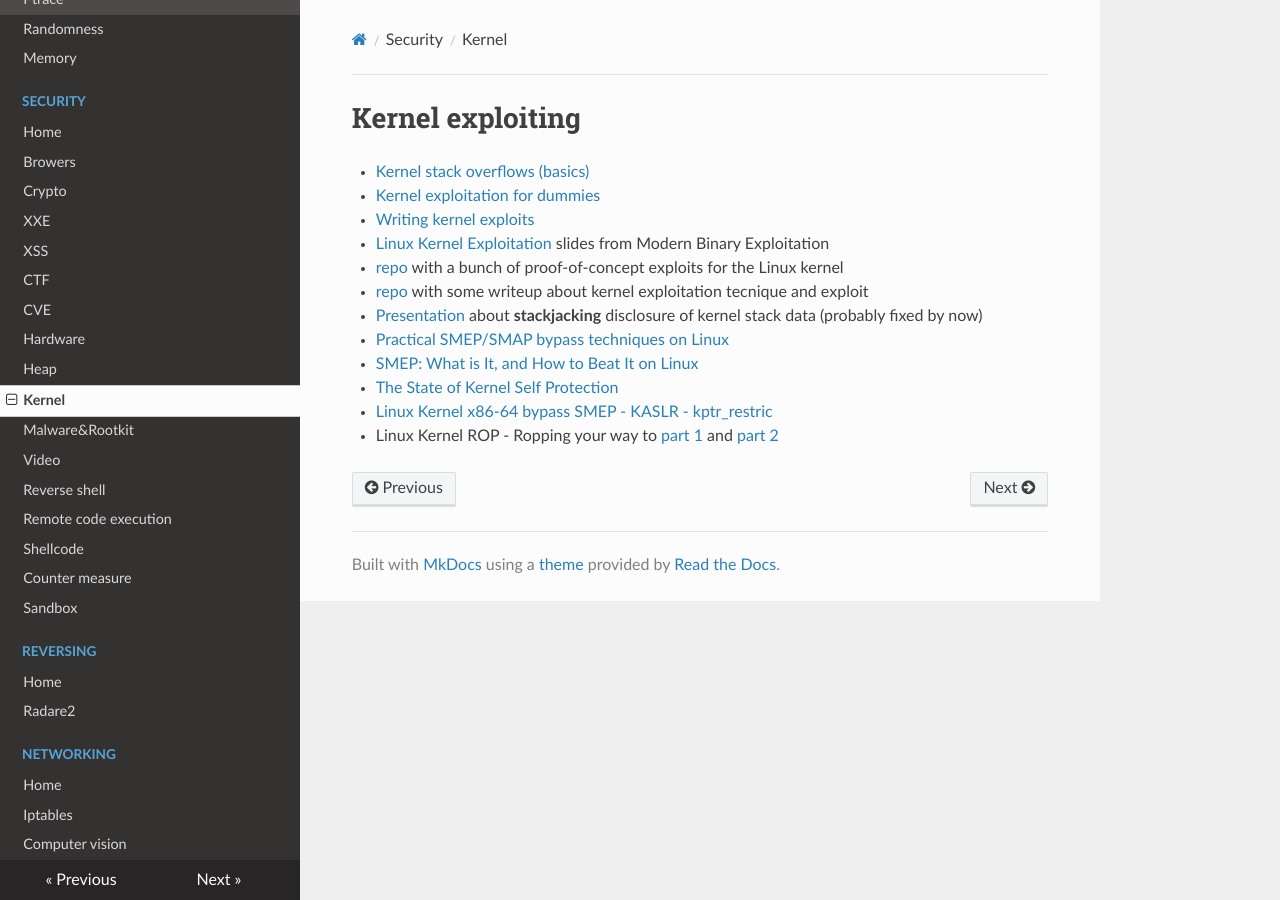
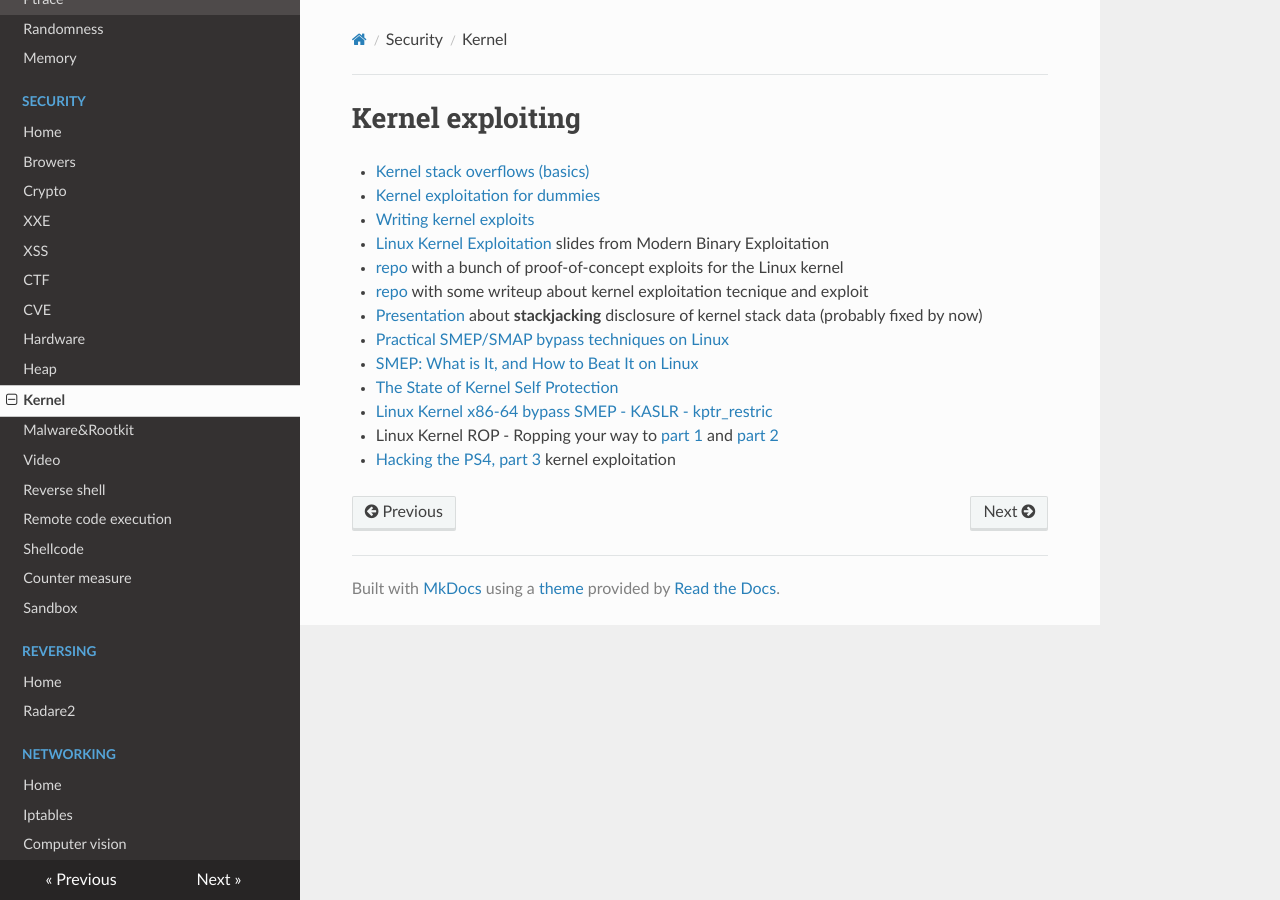
Before and after one commit to gipi/low-level, an MkDocs documentation site: the page built from docs/security/kernel.md, in a window 1280 px wide. Built offline with MkDocs 1.6.1, drawn with Linux system fonts in a browser that asks for light colours; nearby versions of some CDN libraries; old or Windows-style settings are respelled for this version of MkDocs.

Commit message:
Update kernel.md

```diff
--- a/docs/security/kernel.md
+++ b/docs/security/kernel.md
@@ -13,3 +13,4 @@
  - [The State of Kernel Self Protection](https://outflux.net/slides/2018/lca/kspp.pdf)
  - [Linux Kernel x86-64 bypass SMEP - KASLR - kptr_restric](http://blackbunny.io/linux-kernel-x86-64-bypass-smep-kaslr-kptr_restric/)
  - Linux Kernel ROP - Ropping your way to [part 1](https://www.trustwave.com/Resources/SpiderLabs-Blog/Linux-Kernel-ROP---Ropping-your-way-to---(Part-1)/) and [part 2](https://www.trustwave.com/Resources/SpiderLabs-Blog/Linux-Kernel-ROP---Ropping-your-way-to---(Part-2)/)
+ - [Hacking the PS4, part 3](https://cturt.github.io/ps4-3.html) kernel exploitation
```
